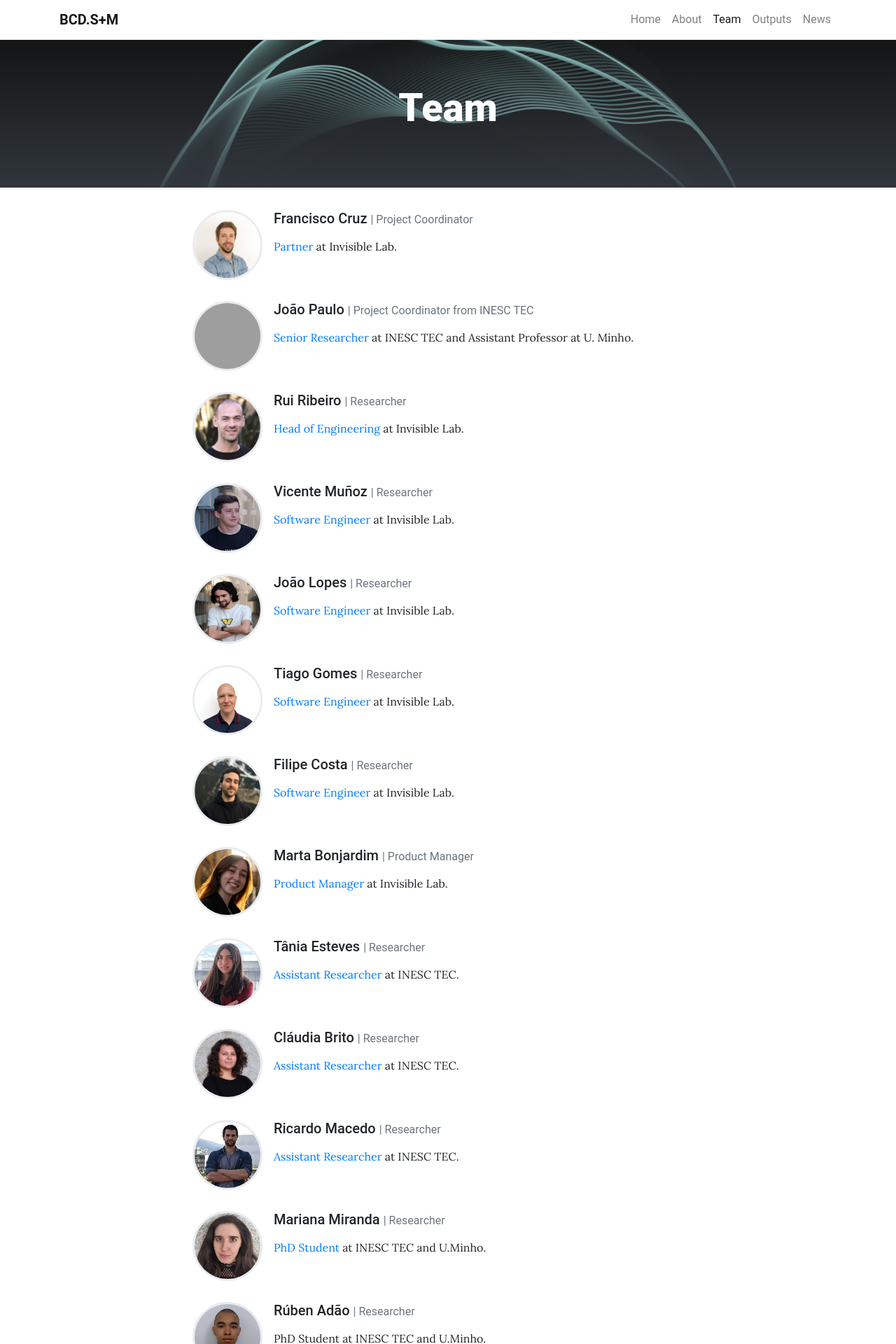
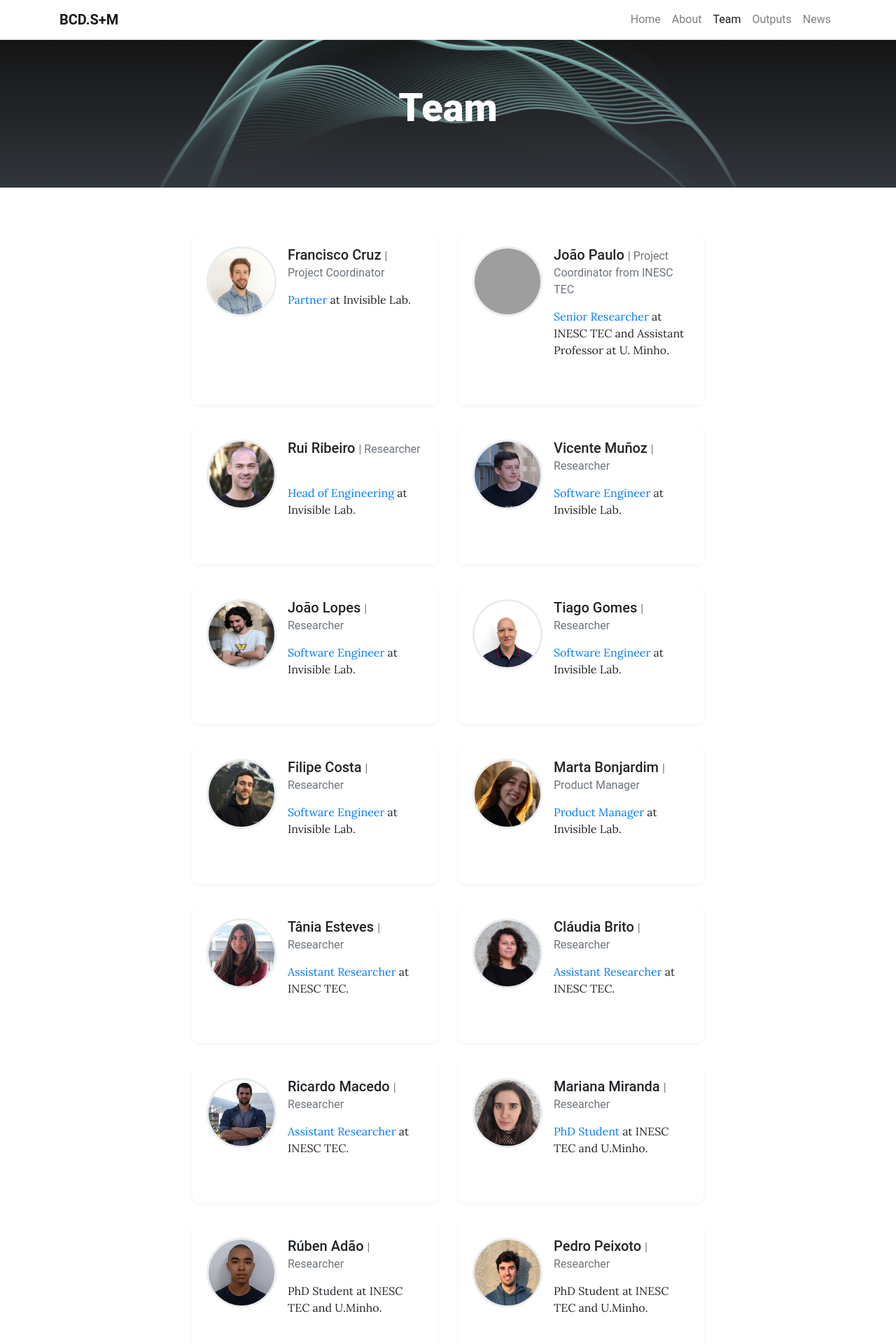
Before and after one commit to invisiblelab-dev/invisible-storage-project-website, a Jekyll site: the page built from pages/team.md, in a window 1280 px wide. Shown: the top 1920 px of the page at 70% size. Built offline with Jekyll 4.4.1, drawn with Linux system fonts in a browser that asks for light colours; grey boxes are pictures that could not be loaded.

Commit message:
Update _team.scss

```diff
--- a/_sass/_team.scss
+++ b/_sass/_team.scss
@@ -1,4 +1,18 @@
 // Team members
+
+.team-grid {
+  display: grid;
+  grid-template-columns: repeat(auto-fill, minmax(300px, 1fr));
+  gap: $grid-gutter-width;
+  margin-top: 2rem;
+}
+
+.team-card {
+  background: #fff;
+  padding: 1.25rem;
+  border-radius: 0.5rem;
+  box-shadow: 0 2px 6px rgba(0, 0, 0, 0.05);
+}
 
 .team-member {
   margin-bottom: $grid-gutter-width;
```
